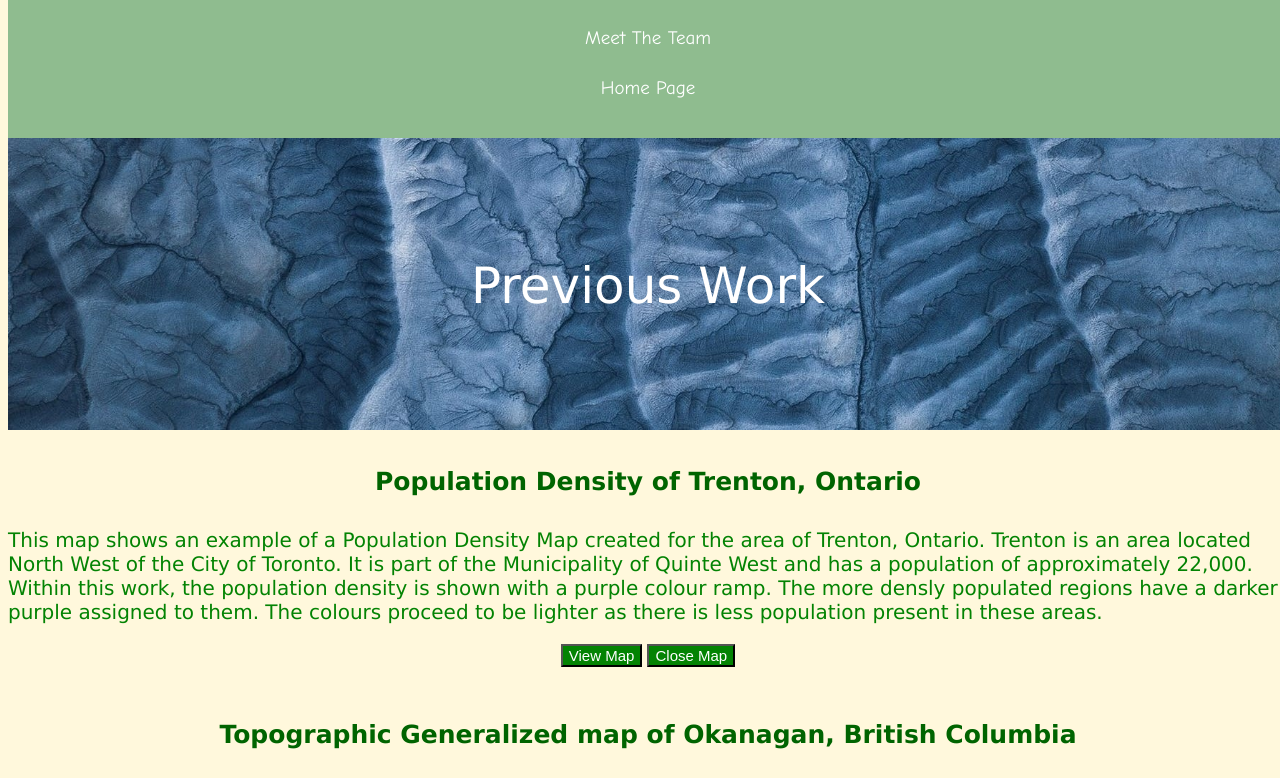
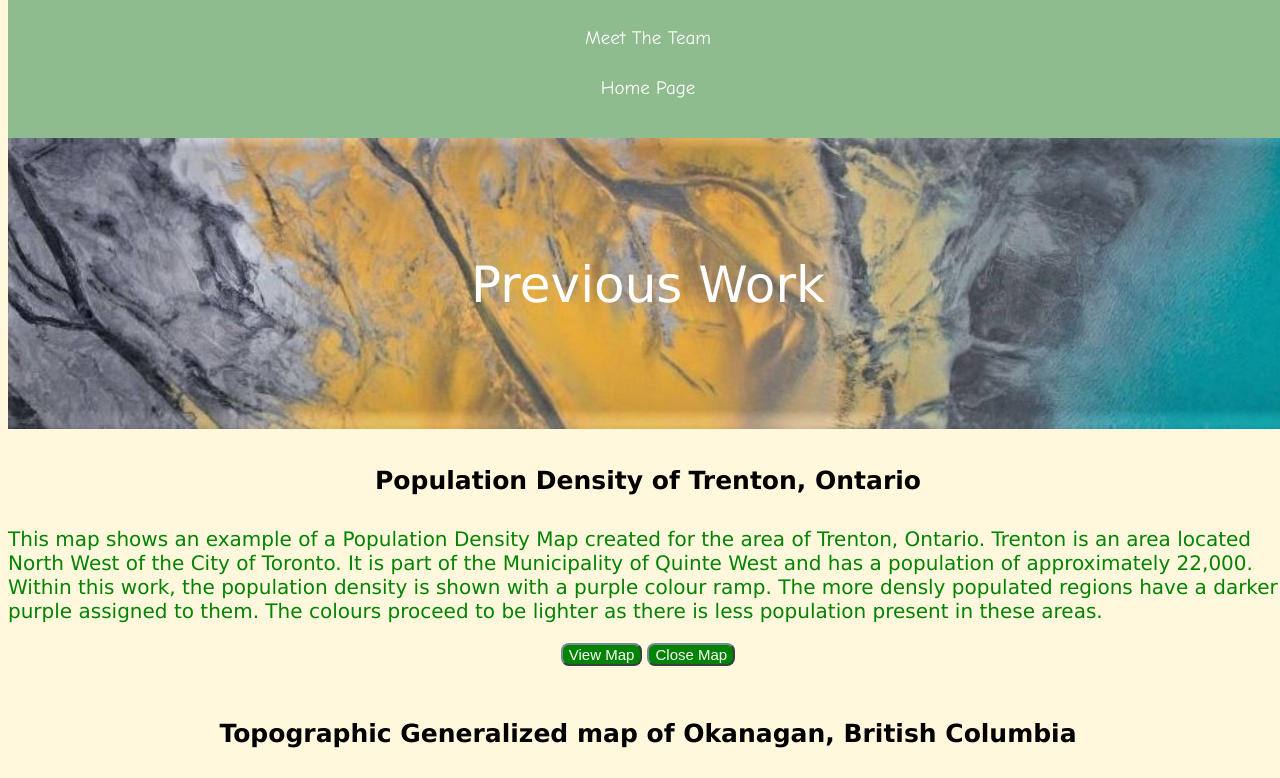
Before and after one commit to JustinBrassard88/a3web, a plain HTML site: page Previouswork.html in a window 1280 px wide. Shown: the part 320-1098 px from the top of the page. Drawn offline with Linux system fonts and the light colour scheme.

Commit message:
Previous work buttons layout and plans

```diff
--- a/Previouswork.html
+++ b/Previouswork.html
@@ -39,7 +39,7 @@
 
 <!-- Header Page Title -->
 <div class ="website_title">
-    <img src="Images/DEM-IMAGE.jpeg" alt="DEM" Class="responsive" />
+    <img src="Images/Previous_Work_HeadingImage.jpg" alt="DEM" Class="responsive" />
 <div class ="Centered"> Previous Work</div>
         </div>
 
--- a/css/a3web.css
+++ b/css/a3web.css
@@ -147,7 +147,7 @@ footer {
 
 h2{
   font-size: 25px;
-  color: darkgreen;
+  color: black;
   padding: 12px;
   text-align: center;
 }
@@ -171,8 +171,10 @@ p{
 
 button {
   background-color: rgb(3, 131, 3);
+  border-color:lightslategray;
   font-size: 15px;
   color: #ffffff;
+  border-radius: 8px;
 }
 
 .Button_Text {
```
Also changed, not shown: PlansandExpenses.html (+2 -2 lines).
